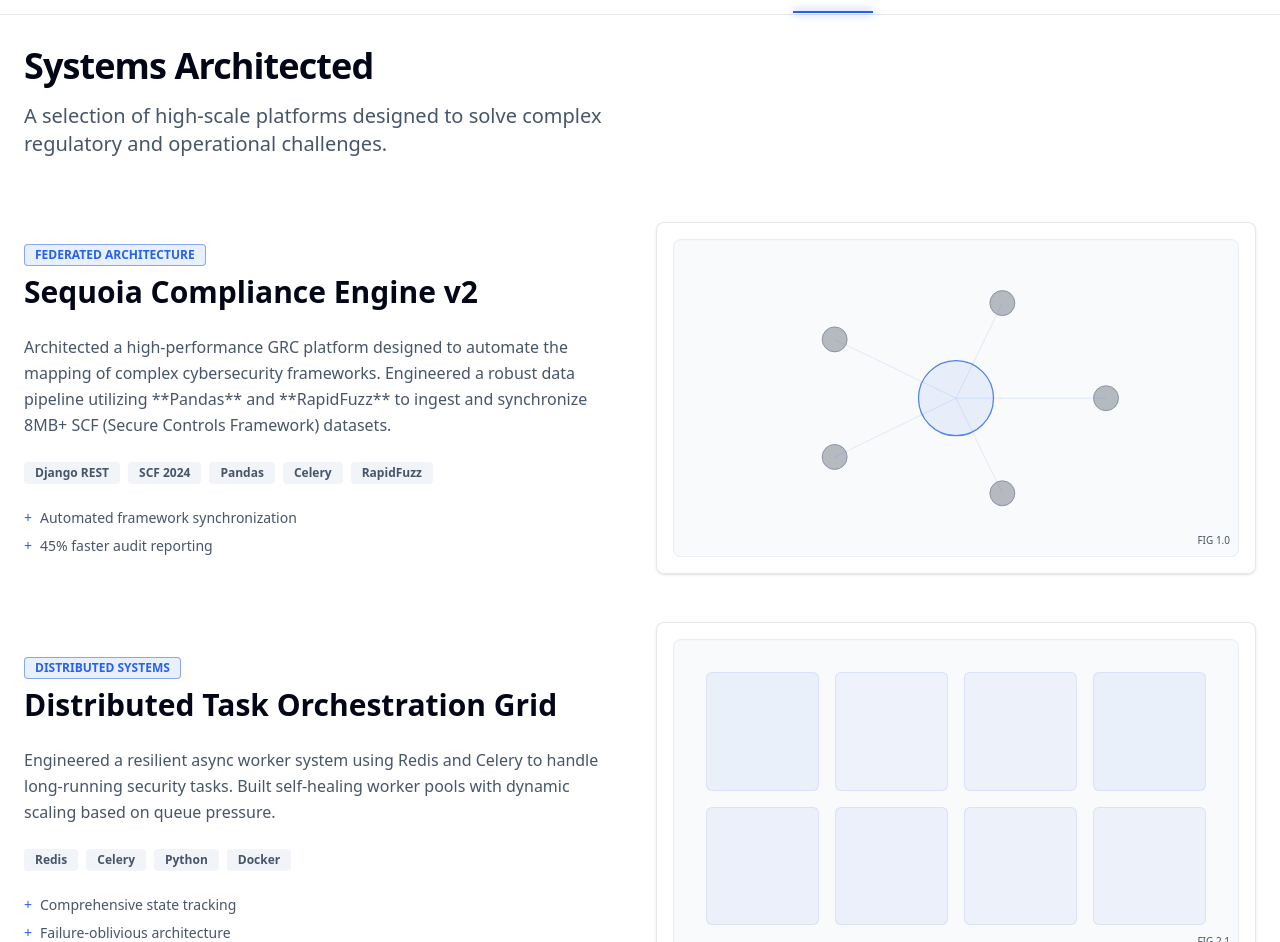
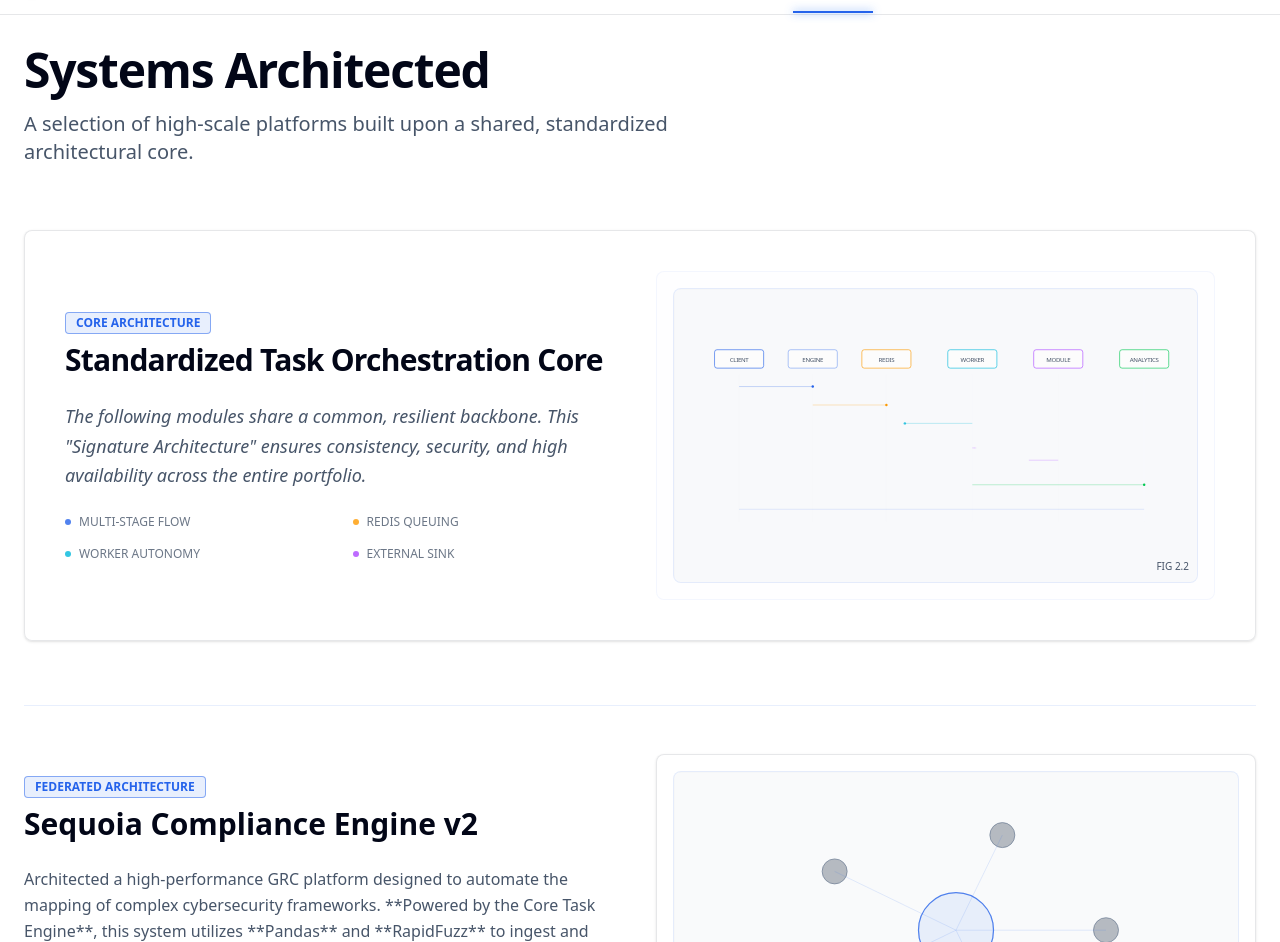
Before and after one commit to DarkCovenant26/Portfolio, a Next.js app in the folder web/: page /work in a window 1280 px wide. Shown: the part 50-992 px from the top of the page. Built offline with nearby package versions, Linux system fonts and the light colour scheme.

Commit message:
feat: introduce standardized task orchestration core and update project documentation

```diff
--- a/web/src/app/work/page.tsx
+++ b/web/src/app/work/page.tsx
@@ -9,13 +9,45 @@ export default function WorkPage() {
     return (
         <div className="container mx-auto px-4 md:px-6 py-24 space-y-16">
             <div className="space-y-4">
-                <h1 className="text-4xl font-bold tracking-tight">Systems Architected</h1>
+                <h1 className="text-4xl md:text-5xl font-bold tracking-tight">Systems Architected</h1>
                 <p className="text-xl text-muted-foreground max-w-2xl">
-                    A selection of high-scale platforms designed to solve complex regulatory and operational challenges.
+                    A selection of high-scale platforms built upon a shared, standardized architectural core.
                 </p>
             </div>
 
-            <div className="grid gap-12">
+            {/* Signature Foundation: Shared Task Engine */}
+            <Card className="glass overflow-hidden border-primary/20">
+                <div className="grid lg:grid-cols-2 gap-8 items-center p-6 md:p-10">
+                    <div className="space-y-6">
+                        <div className="space-y-2">
+                            <Badge variant="cyber">CORE ARCHITECTURE</Badge>
+                            <h2 className="text-3xl font-black tracking-tight">Standardized Task Orchestration Core</h2>
+                        </div>
+                        <p className="text-lg text-muted-foreground leading-relaxed italic">
+                            The following modules share a common, resilient backbone. This "Signature Architecture" ensures consistency, security, and high availability across the entire portfolio.
+                        </p>
+                        <ul className="grid grid-cols-2 gap-4 text-xs font-mono text-muted-foreground uppercase opacity-80">
+                            <li className="flex items-center gap-2">
+                                <span className="w-1.5 h-1.5 rounded-full bg-primary" /> Multi-Stage Flow
+                            </li>
+                            <li className="flex items-center gap-2">
+                                <span className="w-1.5 h-1.5 rounded-full bg-amber-500" /> Redis Queuing
+                            </li>
+                            <li className="flex items-center gap-2">
+                                <span className="w-1.5 h-1.5 rounded-full bg-cyan-500" /> Worker Autonomy
+                            </li>
+                            <li className="flex items-center gap-2">
+                                <span className="w-1.5 h-1.5 rounded-full bg-purple-500" /> External Sink
+                            </li>
+                        </ul>
+                    </div>
+                    <div className="bg-muted/10 rounded-lg p-4 border border-primary/5">
+                        <SystemBlueprint type="task-pipeline" />
+                    </div>
+                </div>
+            </Card>
+
+            <div className="grid gap-12 pt-12 border-t border-primary/10">
                 {/* Project 1: Federated Ecosystem */}
                 <section className="grid lg:grid-cols-2 gap-8 items-center">
                     <div className="space-y-6">
@@ -24,7 +56,7 @@ export default function WorkPage() {
                             <h2 className="text-3xl font-bold">Sequoia Compliance Engine v2</h2>
                         </div>
                         <p className="text-muted-foreground leading-relaxed">
-                            Architected a high-performance GRC platform designed to automate the mapping of complex cybersecurity frameworks. Engineered a robust data pipeline utilizing **Pandas** and **RapidFuzz** to ingest and synchronize 8MB+ SCF (Secure Controls Framework) datasets.
+                            Architected a high-performance GRC platform designed to automate the mapping of complex cybersecurity frameworks. **Powered by the Core Task Engine**, this system utilizes **Pandas** and **RapidFuzz** to ingest and synchronize 8MB+ SCF datasets with sub-second latency.
                         </p>
                         <div className="flex flex-wrap gap-2">
                             <Badge variant="secondary">Django REST</Badge>
@@ -49,38 +81,6 @@ export default function WorkPage() {
                     </Card>
                 </section>
 
-                {/* Project 2: Orchestration Grid */}
-                <section className="grid lg:grid-cols-2 gap-8 items-center lg:flex-row-reverse">
-                    {/* Order change for visual variety: Diagram Left on desktop? No, let's keep text left for consistency or alternate. Let's alternate locally via grid logic if we wanted, but simple grid is fine. Let's just swap columns in grid. */}
-                    <Card className="glass lg:order-last">
-                        <CardContent className="p-4">
-                            <SystemBlueprint type="orchestration" />
-                        </CardContent>
-                    </Card>
-                    <div className="space-y-6">
-                        <div className="space-y-2">
-                            <Badge variant="cyber">DISTRIBUTED SYSTEMS</Badge>
-                            <h2 className="text-3xl font-bold">Distributed Task Orchestration Grid</h2>
-                        </div>
-                        <p className="text-muted-foreground leading-relaxed">
-                            Engineered a resilient async worker system using Redis and Celery to handle long-running security tasks. Built self-healing worker pools with dynamic scaling based on queue pressure.
-                        </p>
-                        <div className="flex flex-wrap gap-2">
-                            <Badge variant="secondary">Redis</Badge>
-                            <Badge variant="secondary">Celery</Badge>
-                            <Badge variant="secondary">Python</Badge>
-                            <Badge variant="secondary">Docker</Badge>
-                        </div>
-                        <ul className="space-y-2 text-sm text-muted-foreground font-mono">
-                            <li className="flex items-center gap-2">
-                                <span className="text-primary">+</span> Comprehensive state tracking
-                            </li>
-                            <li className="flex items-center gap-2">
-                                <span className="text-primary">+</span> Failure-oblivious architecture
-                            </li>
-                        </ul>
-                    </div>
-                </section>
 
                 {/* Project 3: IDP */}
                 <section className="grid lg:grid-cols-2 gap-8 items-center">
@@ -90,7 +90,7 @@ export default function WorkPage() {
                             <h2 className="text-3xl font-bold">Internal Developer Platform (IDP)</h2>
                         </div>
                         <p className="text-muted-foreground leading-relaxed">
-                            Transformed the engineering lifecycle by treating infrastructure as a product. Created a unified CI/CD backbone and container strategy that normalized deployment patterns across distinct engineering teams.
+                            Transformed the engineering lifecycle by treating infrastructure as a product. Leveraged the **Standardized Orchestration backbone** to create a unified CI/CD strategy that normalized deployment patterns across distinct teams.
                         </p>
                         <div className="flex flex-wrap gap-2">
                             <Badge variant="secondary">Docker</Badge>
@@ -153,7 +153,7 @@ export default function WorkPage() {
                             <h2 className="text-3xl font-bold">Project Sentinel: Dynamic Risk Engine</h2>
                         </div>
                         <p className="text-muted-foreground leading-relaxed">
-                            Architected a next-generation risk engine that calculates residual risk in real-time based on control implementation status. Implemented a "Dual-State" scoring model in **Django 5** that recalibrates impact scores as mitigation tasks are completed.
+                            Architected a next-generation risk engine using the **Universal Core Engine** to calculate residual risk in real-time. Implemented a "Dual-State" scoring model in **Django 5** that recalibrates impact scores dynamically.
                         </p>
                         <div className="flex flex-wrap gap-2">
                             <Badge variant="secondary">Django 5</Badge>
@@ -190,7 +190,7 @@ export default function WorkPage() {
                             <h2 className="text-3xl font-bold">SMA: Industry Benchmarking Tool</h2>
                         </div>
                         <p className="text-muted-foreground leading-relaxed">
-                            Built a high-performance benchmarking engine that provides real-time security maturity scores compared against peer-specific industry data. Optimized 35,000+ benchmark data points into a lean **JSONField** lookup system.
+                            Built a high-performance benchmarking engine utilizing the **Shared Core Task pipeline** for contextual peer scoring. Optimized 35,000+ benchmark data points into a lean **JSONField** lookup system.
                         </p>
                         <div className="flex flex-wrap gap-2">
                             <Badge variant="secondary">Django</Badge>
--- a/web/src/components/visuals/SystemBlueprint.tsx
+++ b/web/src/components/visuals/SystemBlueprint.tsx
@@ -2,7 +2,7 @@
 
 import { motion } from "framer-motion";
 
-type BlueprintType = "federated" | "orchestration" | "idp" | "replication" | "risk-engine" | "benchmarking";
+type BlueprintType = "federated" | "orchestration" | "idp" | "replication" | "risk-engine" | "benchmarking" | "task-pipeline";
 
 interface SystemBlueprintProps {
     type: BlueprintType;
@@ -246,8 +246,152 @@ export function SystemBlueprint({ type }: SystemBlueprintProps) {
                 </svg>
             )}
 
+            {/* Task Pipeline Sequence Diagram */}
+            {type === "task-pipeline" && (
+                <svg viewBox="0 0 400 200" className="w-full h-full p-4 overflow-visible">
+                    {/* Actors (Nodes) */}
+                    {[
+                        { x: 40, label: "CLIENT", color: "stroke-primary" },
+                        { x: 100, label: "ENGINE", color: "stroke-primary/60" },
+                        { x: 160, label: "REDIS", color: "stroke-amber-500" },
+                        { x: 230, label: "WORKER", color: "stroke-cyan-500" },
+                        { x: 300, label: "MODULE", color: "stroke-purple-500" },
+                        { x: 370, label: "ANALYTICS", color: "stroke-green-500" },
+                    ].map((actor, i) => (
+                        <g key={i}>
+                            {/* Lifeline */}
+                            <line
+                                x1={actor.x}
+                                y1="50"
+                                x2={actor.x}
+                                y2="170"
+                                className="stroke-muted/30 stroke-dasharray-[2,2] stroke-[0.5]"
+                            />
+                            {/* Actor Box */}
+                            <motion.rect
+                                x={actor.x - 20}
+                                y="30"
+                                width="40"
+                                height="15"
+                                rx="2"
+                                className={`fill-background/80 ${actor.color} stroke-[0.5]`}
+                                initial={{ opacity: 0, y: 0 }}
+                                animate={{ opacity: 1 }}
+                                transition={{ delay: i * 0.1 }}
+                            />
+                            <text
+                                x={actor.x}
+                                y="40"
+                                textAnchor="middle"
+                                className="fill-muted-foreground font-mono text-[5px] uppercase tracking-tighter"
+                            >
+                                {actor.label}
+                            </text>
+                        </g>
+                    ))}
+
+                    {/* Sequential Message Flows */}
+
+                    {/* 1. Request Job: Client -> Engine */}
+                    <motion.path
+                        d="M 40 60 L 100 60"
+                        className="stroke-primary/40 stroke-[0.5] fill-none"
+                        initial={{ pathLength: 0 }}
+                        animate={{ pathLength: [0, 1, 1, 0] }}
+                        transition={{ duration: 4, repeat: Infinity, times: [0, 0.2, 0.8, 1] }}
+                    />
+                    <motion.circle
+                        r="1"
+                        className="fill-primary"
+                        initial={{ cx: 40, cy: 60, opacity: 0 }}
+                        animate={{ cx: [40, 100, 100, 40], opacity: [0, 1, 1, 0] }}
+                        transition={{ duration: 4, repeat: Infinity, times: [0, 0.2, 0.8, 1] }}
+                    />
+
+                    {/* 2. Redis Listing: Engine -> Redis */}
+                    <motion.path
+                        d="M 100 75 L 160 75"
+                        className="stroke-amber-500/40 stroke-[0.5] fill-none"
+                        initial={{ pathLength: 0 }}
+                        animate={{ pathLength: [0, 1, 1, 0] }}
+                        transition={{ duration: 4, repeat: Infinity, delay: 0.8, times: [0, 0.2, 0.8, 1] }}
+                    />
+                    <motion.circle
+                        r="1"
+                        className="fill-amber-500"
+                        initial={{ cx: 100, cy: 75, opacity: 0 }}
+                        animate={{ cx: [100, 160, 160, 100], opacity: [0, 1, 1, 0] }}
+                        transition={{ duration: 4, repeat: Infinity, delay: 0.8, times: [0, 0.2, 0.8, 1] }}
+                    />
+
+                    {/* 3. Consume Task: Workers <- Redis */}
+                    <motion.path
+                        d="M 230 90 L 160 90"
+                        className="stroke-cyan-500/40 stroke-[0.5] fill-none"
+                        initial={{ pathLength: 0 }}
+                        animate={{ pathLength: [0, 1, 1, 0] }}
+                        transition={{ duration: 4, repeat: Infinity, delay: 1.6, times: [0, 0.2, 0.8, 1] }}
+                    />
+                    <motion.circle
+                        r="1"
+                        className="fill-cyan-500"
+                        initial={{ cx: 230, cy: 90, opacity: 0 }}
+                        animate={{ cx: [230, 160, 160, 230], opacity: [0, 1, 1, 0] }}
+                        transition={{ duration: 4, repeat: Infinity, delay: 1.6, times: [0, 0.2, 0.8, 1] }}
+                    />
+
+                    {/* 4. Module Call: Worker -> Module (Bi-directional) */}
+                    <motion.path
+                        d="M 230 110 L 300 110"
+                        className="stroke-purple-500/40 stroke-[0.5] fill-none"
+                        initial={{ pathLength: 0 }}
+                        animate={{ pathLength: [0, 1, 1, 0] }}
+                        transition={{ duration: 4, repeat: Infinity, delay: 2.2, times: [0, 0.2, 0.8, 1] }}
+                    />
+                    <motion.circle
+                        r="1"
+                        className="fill-purple-500"
+                        initial={{ cx: 230, cy: 110, opacity: 0 }}
+                        animate={{ cx: [230, 300, 300, 230], opacity: [0, 1, 1, 0] }}
+                        transition={{ duration: 4, repeat: Infinity, delay: 2.2, times: [0, 0.2, 0.8, 1] }}
+                    />
+                    <motion.path
+                        d="M 300 120 L 230 120"
+                        className="stroke-purple-500/40 stroke-[0.5] fill-none"
+                        initial={{ pathLength: 0 }}
+                        animate={{ pathLength: [0, 1, 1, 0] }}
+                        transition={{ duration: 4, repeat: Infinity, delay: 2.5, times: [0, 0.2, 0.8, 1] }}
+                    />
+
+                    {/* 5. Results: Worker -> Analytics */}
+                    <motion.path
+                        d="M 230 140 L 370 140"
+                        className="stroke-green-500/40 stroke-[0.5] fill-none"
+                        initial={{ pathLength: 0 }}
+                        animate={{ pathLength: [0, 1, 1, 0] }}
+                        transition={{ duration: 4, repeat: Infinity, delay: 3.2, times: [0, 0.2, 0.8, 1] }}
+                    />
+                    <motion.circle
+                        r="1"
+                        className="fill-green-500"
+                        initial={{ cx: 230, cy: 140, opacity: 0 }}
+                        animate={{ cx: [230, 370, 370, 230], opacity: [0, 1, 1, 0] }}
+                        transition={{ duration: 4, repeat: Infinity, delay: 3.2, times: [0, 0.2, 0.8, 1] }}
+                    />
+
+                    {/* 6. Dashboard Feedback: Analytics -> Client (Loop closed) */}
+                    <motion.path
+                        d="M 370 160 L 40 160"
+                        className="stroke-primary/20 stroke-[0.5] fill-none stroke-dasharray-[2,2]"
+                        initial={{ pathLength: 0 }}
+                        animate={{ pathLength: [0, 1, 1, 0] }}
+                        transition={{ duration: 4, repeat: Infinity, delay: 3.6, times: [0, 0.2, 0.8, 1] }}
+                    />
+                </svg>
+            )}
+
             <div className="absolute bottom-2 right-2 text-[10px] font-mono text-muted-foreground">
-                FIG {type === "federated" ? "1.0" : type === "orchestration" ? "2.1" : type === "idp" ? "3.0" : "4.0"}
+                FIG {type === "federated" ? "1.0" : type === "orchestration" ? "2.1" : type === "idp" ? "3.0" : type === "task-pipeline" ? "2.2" : "4.0"}
             </div>
         </div>
     );
```
